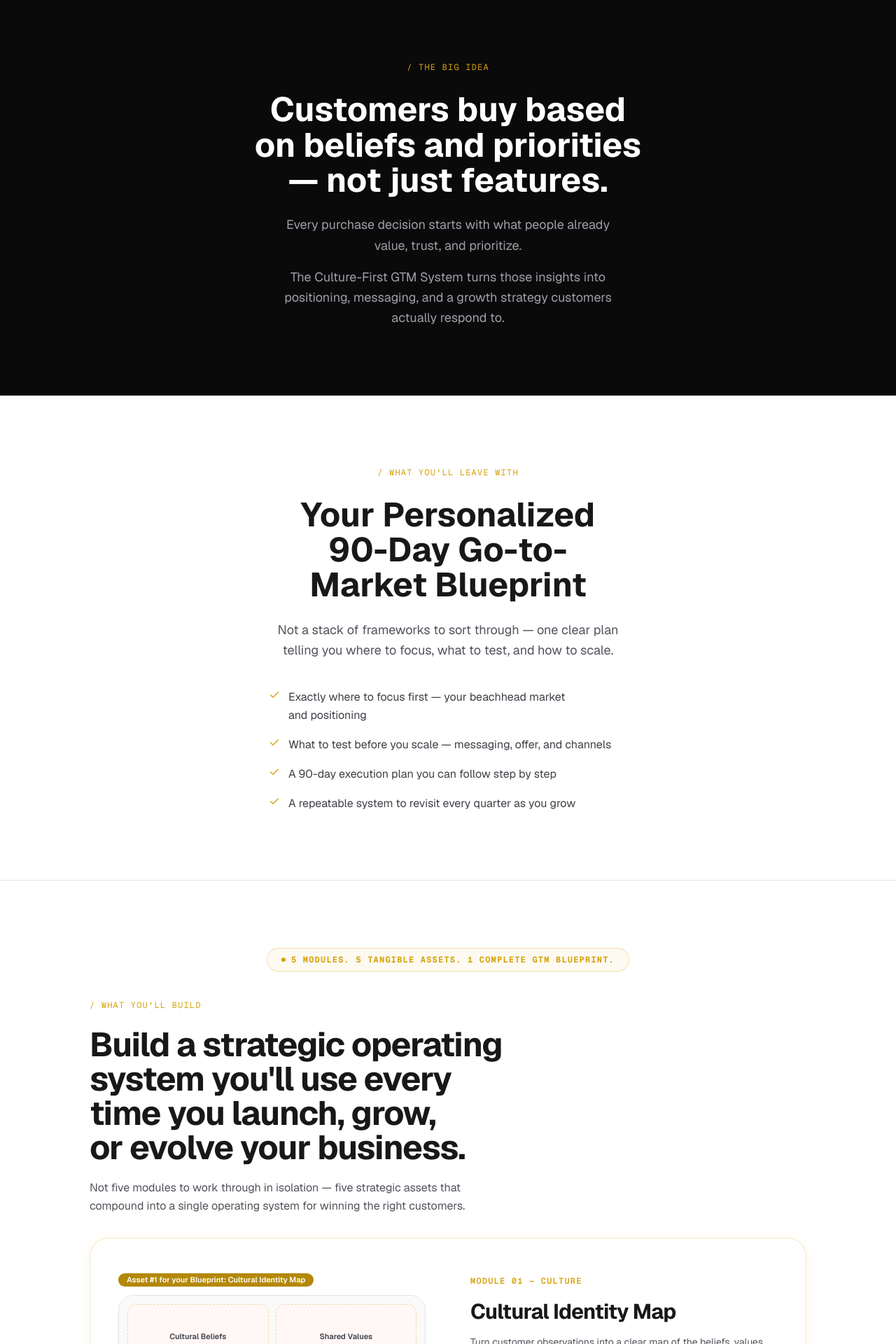
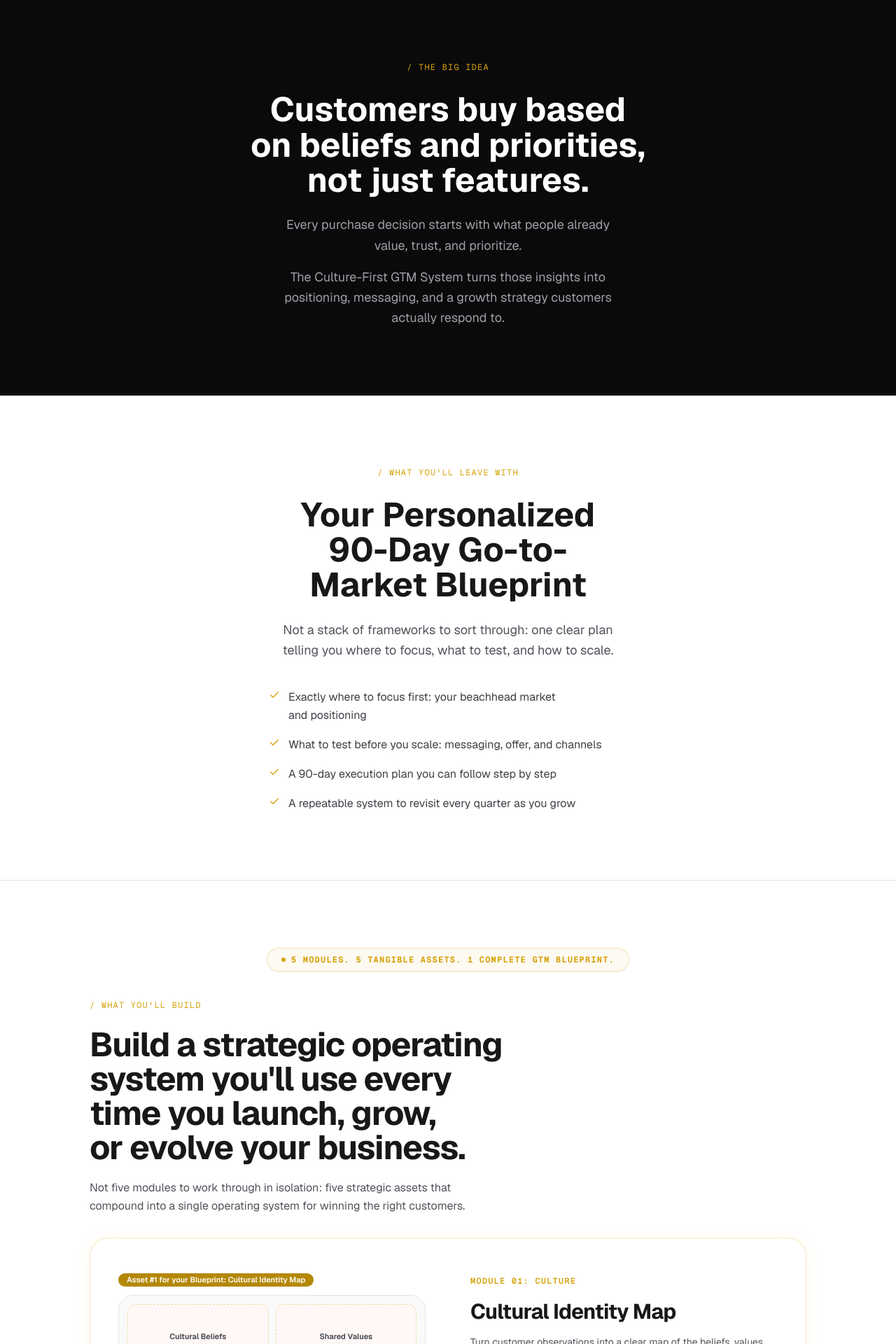
Before and after one commit to wadnsj/culture-first-gtm-landing-page, a Next.js app: page / in a window 1280 px wide. Shown: the part 740-2660 px from the top of the page at 70% size. Built offline with nearby package versions, Linux system fonts and the light colour scheme.

Commit message:
Remove all em dashes from landing page copy
Replaces every em dash (literal — and &mdash; entity) across headlines,
CTA micro-copy, badges, and body copy with a hyphen, colon, or comma,
whichever reads most naturally in context.

```diff
--- a/components/big-idea-section.tsx
+++ b/components/big-idea-section.tsx
@@ -6,8 +6,7 @@ export function BigIdeaSection() {
           / The Big Idea
         </span>
         <h2 className="mx-auto mt-6 max-w-xl text-4xl leading-[1.05] font-bold text-pretty md:text-5xl">
-          Customers buy based on beliefs and priorities &mdash; not just
-          features.
+          Customers buy based on beliefs and priorities, not just features.
         </h2>
         <p className="mx-auto mt-6 max-w-lg text-lg leading-relaxed text-pretty text-zinc-400">
           Every purchase decision starts with what people already value,
--- a/components/build-assets-section.tsx
+++ b/components/build-assets-section.tsx
@@ -173,7 +173,7 @@ function GrowthLoop({ module }: { module: Module }) {
         style={{ backgroundColor: module.accent }}
       />
       <span className="absolute top-3 left-4 font-mono text-[9px] font-semibold tracking-widest text-white/40 uppercase">
-        Growth Loop &mdash; Live System
+        Growth Loop: Live System
       </span>
 
       <div className="absolute inset-0 flex items-center justify-center">
@@ -250,7 +250,7 @@ function AssetRow({ module, index }: { module: Module; index: number }) {
           className="font-mono text-xs font-semibold tracking-widest uppercase"
           style={{ color: module.accent }}
         >
-          Module 0{index + 1} &mdash; {module.name}
+          Module 0{index + 1}: {module.name}
         </span>
         <h3 className="mt-3 text-2xl leading-snug font-bold tracking-tight text-balance text-zinc-900 sm:text-3xl">
           {module.assetTitle}
@@ -312,9 +312,9 @@ export function BuildAssetsSection() {
           launch, grow, or evolve your business.
         </h2>
         <p className="mt-5 max-w-xl leading-relaxed text-pretty text-zinc-600">
-          Not five modules to work through in isolation &mdash; five
-          strategic assets that compound into a single operating system for
-          winning the right customers.
+          Not five modules to work through in isolation: five strategic
+          assets that compound into a single operating system for winning
+          the right customers.
         </p>
 
         <div className="mt-8">
--- a/components/faq-section.tsx
+++ b/components/faq-section.tsx
@@ -22,7 +22,7 @@ const FAQS = [
   {
     question: 'What will I have when I finish?',
     answer:
-      'Five completed assets: your Cultural Identity Map, Positioning and Pricing Foundation, Messaging and Narrative Kit, Differentiation Strategy, and Growth Engine and GTM Blueprint — plus a 90-day plan tying them together.',
+      'Five completed assets: your Cultural Identity Map, Positioning and Pricing Foundation, Messaging and Narrative Kit, Differentiation Strategy, and Growth Engine and GTM Blueprint, plus a 90-day plan tying them together.',
   },
   {
     question: 'Does this work for B2B and B2C?',
--- a/components/hero.tsx
+++ b/components/hero.tsx
@@ -72,7 +72,7 @@ export function Hero() {
               rel="noopener noreferrer"
               className="group inline-flex items-center gap-2 rounded-full bg-accent py-3 pr-3 pl-6 text-sm font-semibold text-accent-foreground transition-transform hover:-translate-y-0.5"
             >
-              Get Instant Access &mdash; $350
+              Get Instant Access - $350
               <span className="flex size-8 items-center justify-center rounded-full bg-black/15 text-accent-foreground">
                 <ArrowUpRight className="size-4" aria-hidden="true" />
               </span>
--- a/components/pricing-section.tsx
+++ b/components/pricing-section.tsx
@@ -50,7 +50,7 @@ export function PricingSection() {
           <p className="mt-6 max-w-md leading-relaxed text-muted-foreground text-pretty">
             Piecing this together yourself means hiring a brand strategist, a
             customer researcher, a positioning consultant, and a growth advisor
-            &mdash; easily north of $15,000. The Culture-First GTM System gives
+            - easily north of $15,000. The Culture-First GTM System gives
             you the same strategic foundation as a complete operating system,
             for one payment.
           </p>
@@ -66,7 +66,7 @@ export function PricingSection() {
               <p className="mt-1 text-sm leading-relaxed text-pretty text-muted-foreground">
                 You get immediate access to proprietary videos, templates,
                 frameworks, and worksheets. Because of the digital nature of
-                this product, all sales are final &mdash; if you&apos;re unsure
+                this product, all sales are final. If you&apos;re unsure
                 whether it&apos;s right for your business, reach out before
                 enrolling.
               </p>
--- a/components/testimonials-section.tsx
+++ b/components/testimonials-section.tsx
@@ -12,9 +12,9 @@ const TESTIMONIALS: Testimonial[] = [
     title: 'Executive Organizational Advisor',
     initials: 'JC',
     quote:
-      "{h} They've mastered logic, but lost emotional connection. Culture is the missing bridge between clarity and resonance—and it's the only thing that turns attention into trust.",
+      "{h} They've mastered logic, but lost emotional connection. Culture is the missing bridge between clarity and resonance, and it's the only thing that turns attention into trust.",
     highlight:
-      "Most leaders don't have a growth problem—they have a relevance problem.",
+      "Most leaders don't have a growth problem: they have a relevance problem.",
   },
   {
     name: 'Sachin J.',
--- a/components/what-youll-leave-with-section.tsx
+++ b/components/what-youll-leave-with-section.tsx
@@ -1,8 +1,8 @@
 import { Check } from 'lucide-react'
 
 const OUTCOMES = [
-  'Exactly where to focus first — your beachhead market and positioning',
-  'What to test before you scale — messaging, offer, and channels',
+  'Exactly where to focus first: your beachhead market and positioning',
+  'What to test before you scale: messaging, offer, and channels',
   'A 90-day execution plan you can follow step by step',
   'A repeatable system to revisit every quarter as you grow',
 ]
@@ -18,8 +18,8 @@ export function WhatYoullLeaveWithSection() {
           Your Personalized 90-Day Go-to-Market Blueprint
         </h2>
         <p className="mx-auto mt-6 max-w-lg text-lg leading-relaxed text-pretty text-zinc-600">
-          Not a stack of frameworks to sort through &mdash; one clear plan
-          telling you where to focus, what to test, and how to scale.
+          Not a stack of frameworks to sort through: one clear plan telling
+          you where to focus, what to test, and how to scale.
         </p>
 
         <ul className="mx-auto mt-10 flex max-w-lg flex-col gap-4 text-left">
```
